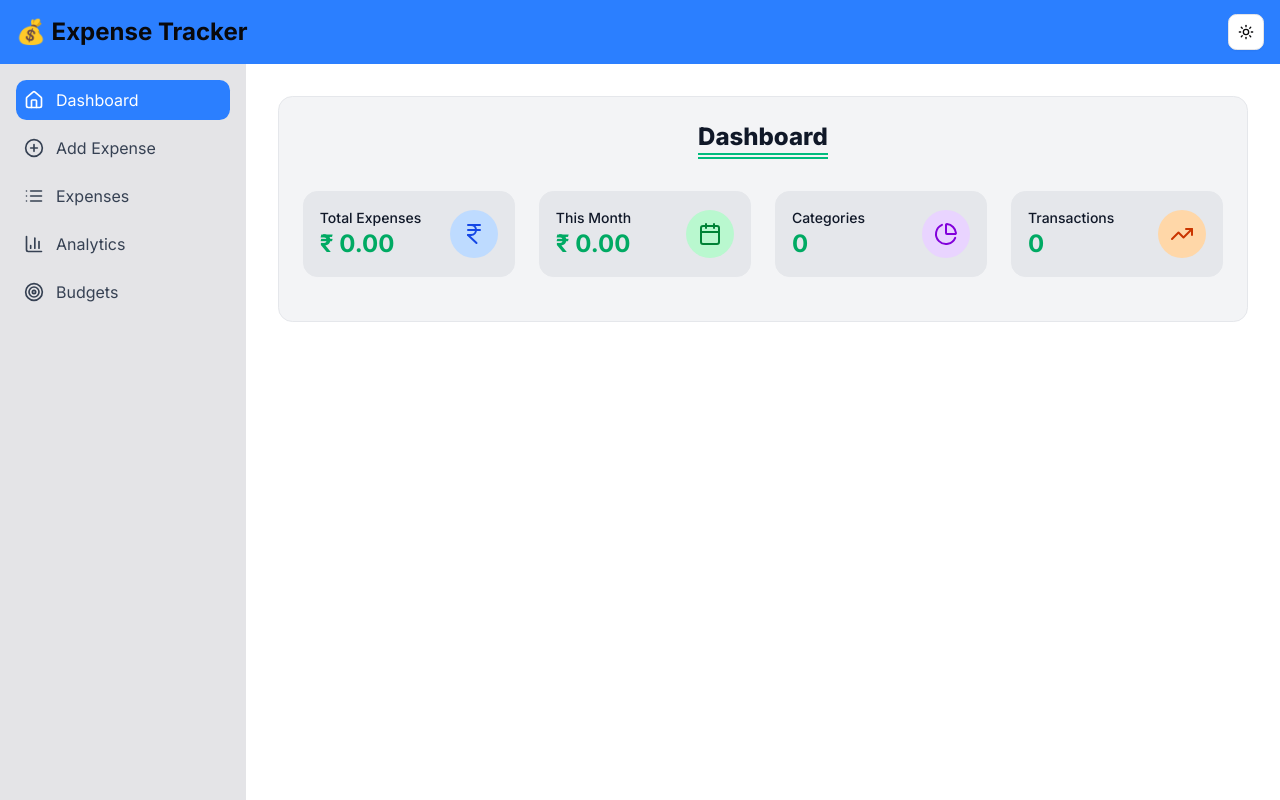
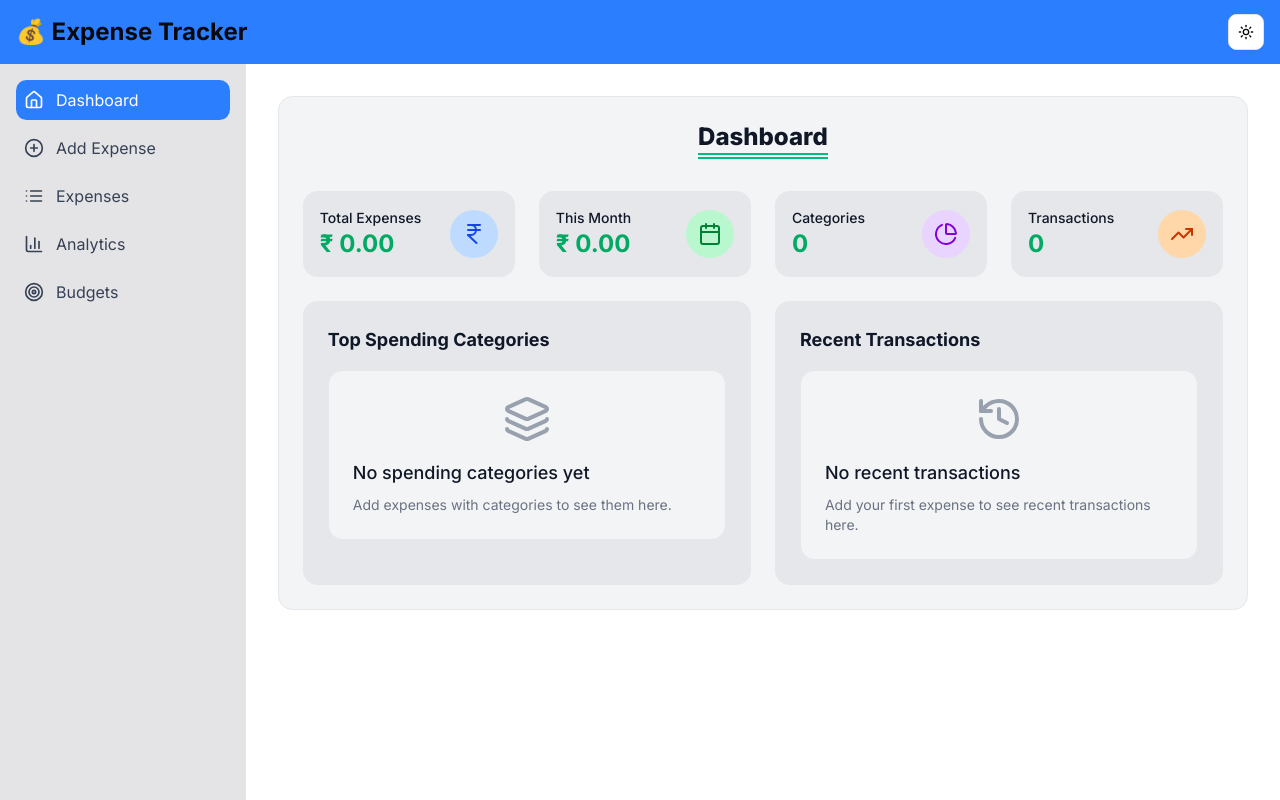
Before and after one commit to sivaram-37/expense-tracker, a Next.js app: page /dashboard in a window 1280 px wide. Built offline with nearby package versions, Linux system fonts and the light colour scheme.

Commit message:
made some changes in the empty card component and also displaying that in dashboard

```diff
--- a/src/components/Dashboard.tsx
+++ b/src/components/Dashboard.tsx
@@ -1,13 +1,23 @@
 "use client";
+
 import OuterCard from "@/components/OuterCard";
 import { useExpenseStore } from "../stores/useExpenseStore";
-import { TrendingUp, Calendar, PieChart, IndianRupeeIcon } from "lucide-react";
+import { TrendingUp, Calendar, PieChart, IndianRupeeIcon, Layers, History } from "lucide-react";
 import { CATEGORY_STYLES } from "./ExpenseList";
 import { cn } from "@/lib/utils";
+import EmptyStateCard from "./EmptyStateCard";
 
 export default function Dashboard() {
-  const { expenses, getTotalExpenses, getExpensesByCategory, getRecentExpenses } =
+  const { expenses, getTotalExpenses, getExpensesByCategory, getRecentExpenses, _hasHydrated } =
     useExpenseStore();
+
+  if (!_hasHydrated) {
+    return (
+      <OuterCard includeHeader>
+        <div className="p-6 text-center text-sm text-gray-500 dark:text-gray-400">Loading...</div>
+      </OuterCard>
+    );
+  }
 
   const totalExpenses = getTotalExpenses();
   const expensesByCategory = getExpensesByCategory();
@@ -55,7 +65,7 @@ export default function Dashboard() {
 
   return (
     <OuterCard includeHeader>
-      <div className="space-y-5">
+      <div className="space-y-6">
         {/* Stats Grid */}
         <div className="grid grid-cols-1 md:grid-cols-2 lg:grid-cols-4 gap-2 sm:gap-6">
           {stats.map((stat) => (
@@ -76,13 +86,13 @@ export default function Dashboard() {
         {/* Two column layout for categories and recent expenses */}
         <div className="grid grid-cols-1 lg:grid-cols-2 gap-6">
           {/* Top Categories */}
-          {Object.keys(expensesByCategory).length > 0 && (
           <OuterCard className="bg-gray-200 dark:bg-gray-800">
             <h3 className="text-sm sm:text-lg font-bold text-gray-900 dark:text-white mb-4">
               Top Spending Categories
             </h3>
             <div className="space-y-3">
-                {Object.entries(expensesByCategory)
+              {Object.entries(expensesByCategory).length > 0 ? (
+                Object.entries(expensesByCategory)
                   .sort(([, a], [, b]) => b - a)
                   .slice(0, 5)
                   .map(([category, amount]) => {
@@ -105,19 +115,25 @@ export default function Dashboard() {
                         </div>
                       </div>
                     );
-                  })}
+                  })
+              ) : (
+                <EmptyStateCard
+                  icon={<Layers />}
+                  title="No spending categories yet"
+                  description="Add expenses with categories to see them here."
+                />
+              )}
             </div>
           </OuterCard>
-          )}
 
           {/* Recent Expenses */}
-          {recentExpenses.length > 0 && (
           <OuterCard className="bg-gray-200 dark:bg-gray-800">
             <h3 className="text-sm sm:text-lg font-bold text-gray-900 dark:text-white mb-4">
               Recent Transactions
             </h3>
             <div className="space-y-2 sm:space-y-4">
-                {recentExpenses.map((expense) => (
+              {recentExpenses.length > 0 ? (
+                recentExpenses.map((expense) => (
                   <div
                     key={expense.id}
                     className="flex justify-between flex-col sm:flex-row gap-2 p-2 bg-gray-300 dark:bg-gray-700 rounded-lg">
@@ -137,10 +153,16 @@ export default function Dashboard() {
                       ₹{expense.amount.toFixed(2)}
                     </span>
                   </div>
-                ))}
+                ))
+              ) : (
+                <EmptyStateCard
+                  icon={<History />}
+                  title="No recent transactions"
+                  description="Add your first expense to see recent transactions here."
+                />
+              )}
             </div>
           </OuterCard>
-          )}
         </div>
       </div>
     </OuterCard>
--- a/src/components/EmptyStateCard.tsx
+++ b/src/components/EmptyStateCard.tsx
@@ -1,4 +1,5 @@
 import OuterCard from "@/components/OuterCard";
+import { cn } from "@/lib/utils";
 import { ReactElement, cloneElement } from "react";
 
 type EmptyStateCardProps = {
@@ -6,6 +7,7 @@ type EmptyStateCardProps = {
   iconClassName?: string;
   title: string;
   description: string;
+  outerCardStyle?: string;
 };
 
 const EmptyStateCard = ({
@@ -13,16 +15,17 @@ const EmptyStateCard = ({
   iconClassName = "w-12 h-12 mx-auto",
   title,
   description,
+  outerCardStyle = "",
 }: EmptyStateCardProps) => {
   const renderedIcon = cloneElement(icon, {
     className: iconClassName,
   });
 
   return (
-    <OuterCard>
+    <OuterCard className={cn("p-4", outerCardStyle)}>
       <div className="text-gray-400 mb-4">{renderedIcon}</div>
-      <h3 className="text-lg font-medium text-gray-900 dark:text-white mb-2">{title}</h3>
-      <p className="text-gray-500 dark:text-gray-400">{description}</p>
+      <h3 className="text-sm md:text-lg font-medium text-gray-900 dark:text-white mb-2">{title}</h3>
+      <p className="text-xs md:text-sm text-gray-500 dark:text-gray-400">{description}</p>
     </OuterCard>
   );
 };
--- a/src/components/ExpenseChart.tsx
+++ b/src/components/ExpenseChart.tsx
@@ -68,18 +68,16 @@ export default function ExpenseChart() {
     return Object.values(months).slice(-6); // Last 6 months
   };
 
-  if (pieData.length === 0) {
   return (
+    <OuterCard includeHeader>
+      {pieData.length === 0 ? (
         <EmptyStateCard
           icon={<PieChartIcon />}
           title="No data to display"
           description="Add some expenses to see your spending analytics."
+          outerCardStyle="bg-gray-300 dark:bg-gray-800"
         />
-    );
-  }
-
-  return (
-    <OuterCard includeHeader>
+      ) : (
         <div className="space-y-5">
           {/* Category Distribution */}
           <OuterCard className="bg-gray-200 dark:bg-gray-800">
@@ -138,6 +136,7 @@ export default function ExpenseChart() {
             </div>
           </OuterCard>
         </div>
+      )}
     </OuterCard>
   );
 }
--- a/src/components/ExpenseList.tsx
+++ b/src/components/ExpenseList.tsx
@@ -1,6 +1,6 @@
 "use client";
 import { useExpenseStore } from "../stores/useExpenseStore";
-import { Trash2, Calendar, Tag } from "lucide-react";
+import { Trash2, Calendar, Tags } from "lucide-react";
 import EmptyStateCard from "./EmptyStateCard";
 import { Button } from "./ui/button";
 import OuterCard from "@/components/OuterCard";
@@ -19,20 +19,18 @@ export const CATEGORY_STYLES: Record<string, string> = {
 export default function ExpenseList() {
   const { expenses, deleteExpense } = useExpenseStore();
 
-  if (expenses.length === 0) {
-    return (
-      <EmptyStateCard
-        icon={<Tag />}
-        title="No expenses yet"
-        description="Add your first expense to get started tracking your spending."
-      />
-    );
-  }
-
   return (
     <OuterCard includeHeader>
       <div className="space-y-2 sm:space-y-4">
-        {expenses.map((expense) => (
+        {expenses.length === 0 ? (
+          <EmptyStateCard
+            icon={<Tags />}
+            title="No expenses yet"
+            description="Add your first expense to get started tracking your spending."
+            outerCardStyle="bg-gray-300 dark:bg-gray-800"
+          />
+        ) : (
+          expenses.map((expense) => (
             <div
               key={expense.id}
               className="flex flex-col sm:flex-row sm:items-center border justify-between gap-2 p-3 bg-gray-200 dark:bg-gray-800 rounded-lg hover:bg-gray-300/60 dark:hover:bg-gray-700/60 transition-colors animate-slide-up">
@@ -80,7 +78,8 @@ export default function ExpenseList() {
                 </div>
               </div>
             </div>
-        ))}
+          ))
+        )}
       </div>
     </OuterCard>
   );
```
Lines whose indentation alone changed are shown as unchanged.
